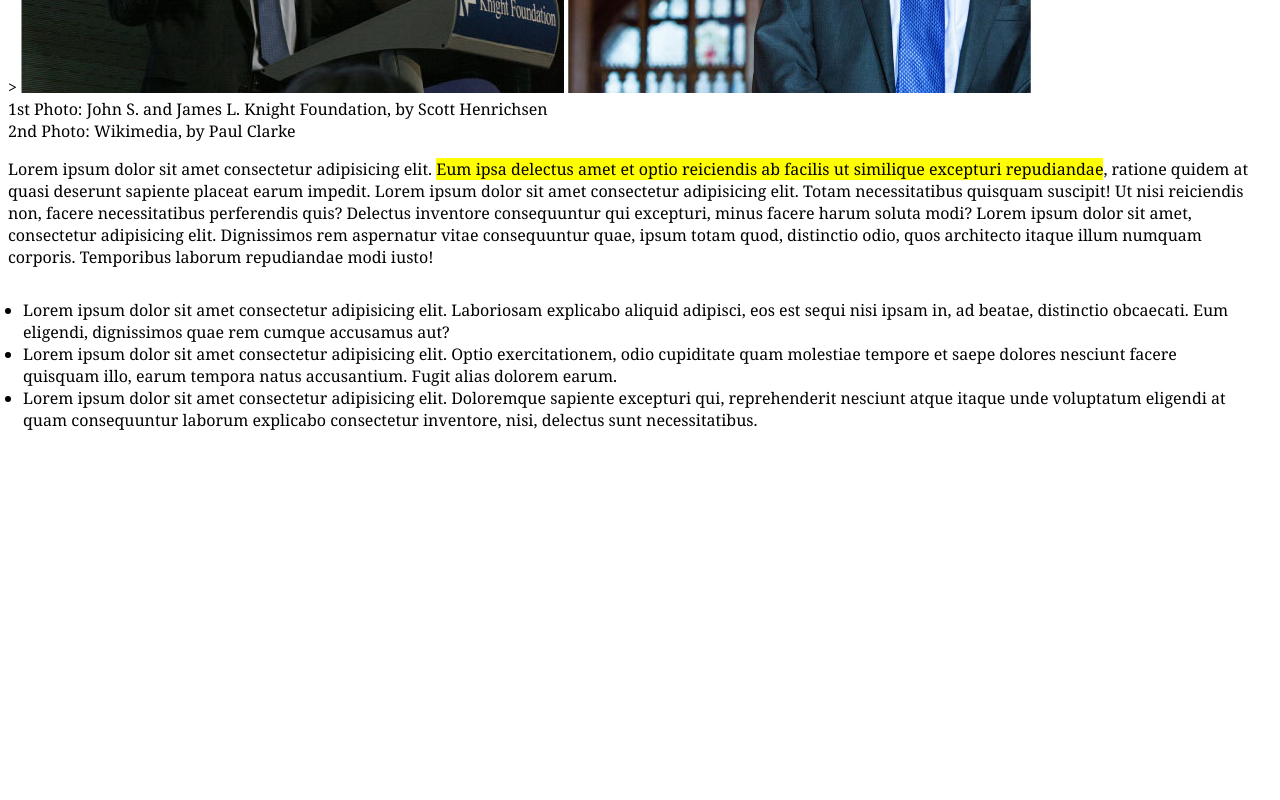
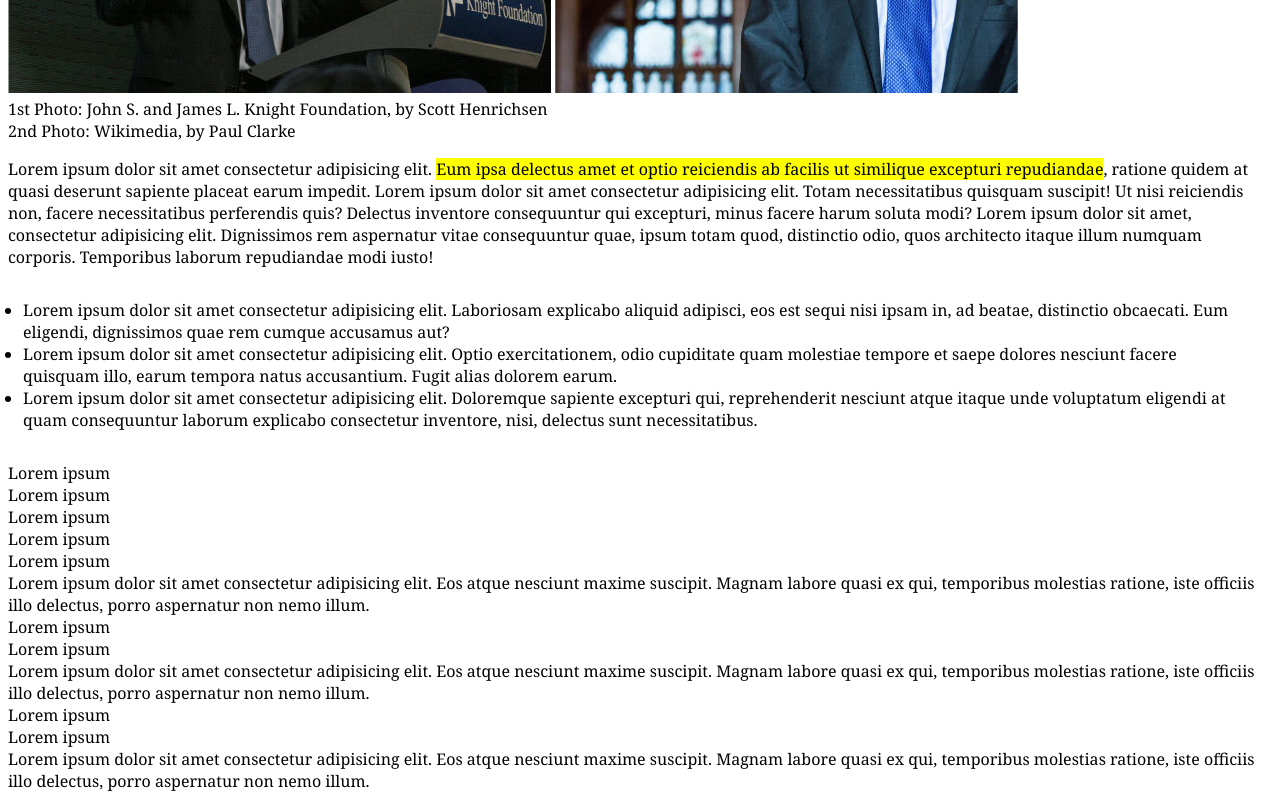
Before and after one commit to Sebushka89/html-css-booleaner, a plain HTML site: page index.html in a window 1280 px wide. Shown: the part 724-1524 px from the top of the page. Before the commit the page ends 1186 px from the top, so only its background shows below. Drawn offline with Linux system fonts and the light colour scheme.

Commit message:
3ND COMMIT

```diff
--- a/index.html
+++ b/index.html
@@ -18,13 +18,14 @@
         <h3 class="writer">Scritto da <span class="booleaner">The Booleaner</span> <br> il 10/10/2010</h3>
     </header>
 
-    <!--il corpo del testo-->>
+    <!--il corpo del testo-->
     <body>
         <div class="conteiner">
             <img src="./img/tim-1.jpg" alt="prima immagine Tim">
             <img src="./img/tim-2.jpg" alt="seconda immagine Tim">
         </div>
-        <div>1st Photo: John S. and James L. Knight Foundation, by Scott Henrichsen <br> 2nd Photo: Wikimedia, by Paul Clarke</div>
+
+        <div class="autor">1st Photo: John S. and James L. Knight Foundation, by Scott Henrichsen <br> 2nd Photo: Wikimedia, by Paul Clarke</div>
         <p>Lorem ipsum dolor sit amet consectetur adipisicing elit. <span class="important">Eum ipsa delectus amet et optio reiciendis ab facilis ut similique excepturi repudiandae</span>, ratione quidem at quasi deserunt sapiente placeat earum impedit. Lorem ipsum dolor sit amet consectetur adipisicing elit. Totam necessitatibus quisquam suscipit! Ut nisi reiciendis non, facere necessitatibus perferendis quis? Delectus inventore consequuntur qui excepturi, minus facere harum soluta modi? Lorem ipsum dolor sit amet, consectetur adipisicing elit. Dignissimos rem aspernatur vitae consequuntur quae, ipsum totam quod, distinctio odio, quos architecto itaque illum numquam corporis. Temporibus laborum repudiandae modi iusto!</p>
 
         <ul class="list">
@@ -32,6 +33,25 @@
             <li>Lorem ipsum dolor sit amet consectetur adipisicing elit. Optio exercitationem, odio cupiditate quam molestiae tempore et saepe dolores nesciunt facere quisquam illo, earum tempora natus accusantium. Fugit alias dolorem earum.</li>
             <li>Lorem ipsum dolor sit amet consectetur adipisicing elit. Doloremque sapiente excepturi qui, reprehenderit nesciunt atque itaque unde voluptatum eligendi at quam consequuntur laborum explicabo consectetur inventore, nisi, delectus sunt necessitatibus.</li>
         </ul>
+
+        <div class="row">
+            <div class="element">Lorem ipsum</div>
+            <div class="element">Lorem ipsum</div>
+            <div class="element">Lorem ipsum</div>
+
+            <div class="element1">Lorem ipsum</div>
+            <div class="element1">Lorem ipsum</div>
+            <div class="element2">Lorem ipsum dolor sit amet consectetur adipisicing elit. Eos atque nesciunt maxime suscipit. Magnam labore quasi ex qui, temporibus molestias ratione, iste officiis illo delectus, porro aspernatur non nemo illum.</div>
+
+            <div class="element1a">Lorem ipsum</div>
+            <div class="element1a">Lorem ipsum</div>
+            <div class="element2a">Lorem ipsum dolor sit amet consectetur adipisicing elit. Eos atque nesciunt maxime suscipit. Magnam labore quasi ex qui, temporibus molestias ratione, iste officiis illo delectus, porro aspernatur non nemo illum.</div>
+
+            <div class="element1">Lorem ipsum</div>
+            <div class="element1">Lorem ipsum</div>
+            <div class="element2">Lorem ipsum dolor sit amet consectetur adipisicing elit. Eos atque nesciunt maxime suscipit. Magnam labore quasi ex qui, temporibus molestias ratione, iste officiis illo delectus, porro aspernatur non nemo illum.</div>
+        </div>
+
     </body>
 
 </body>
```
